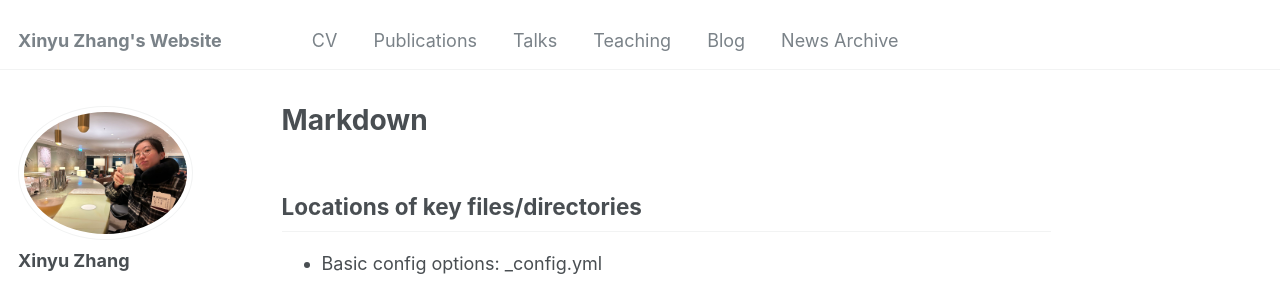
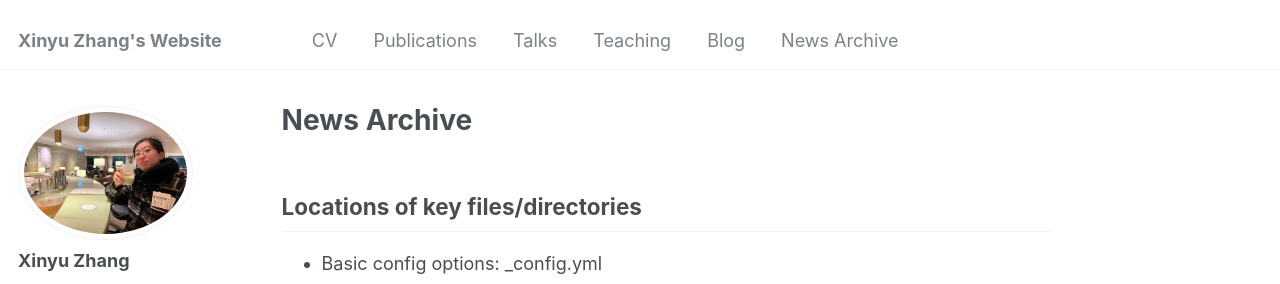
Before and after one commit to cryptome-xyz/cryptome-xyz.github.io, a Jekyll site: the page built from _pages/news-archive.md, in a window 1280 px wide and 900 px high. Shown: the top 284 px of the window. Built offline with Jekyll 4.4.1, drawn with Linux system fonts in a browser that asks for light colours; some web fonts are replaced.

Commit message:
Update and rename markdown.md to news-archive.md

```diff
--- a/_pages/markdown.md
+++ b/_pages/news-archive.md
@@ -1,6 +1,6 @@
 ---
-permalink: /markdown/
-title: "Markdown"
+permalink: /news-archive/
+title: "News Archive"
 author_profile: true
 redirect_from:
   - /md/
```
